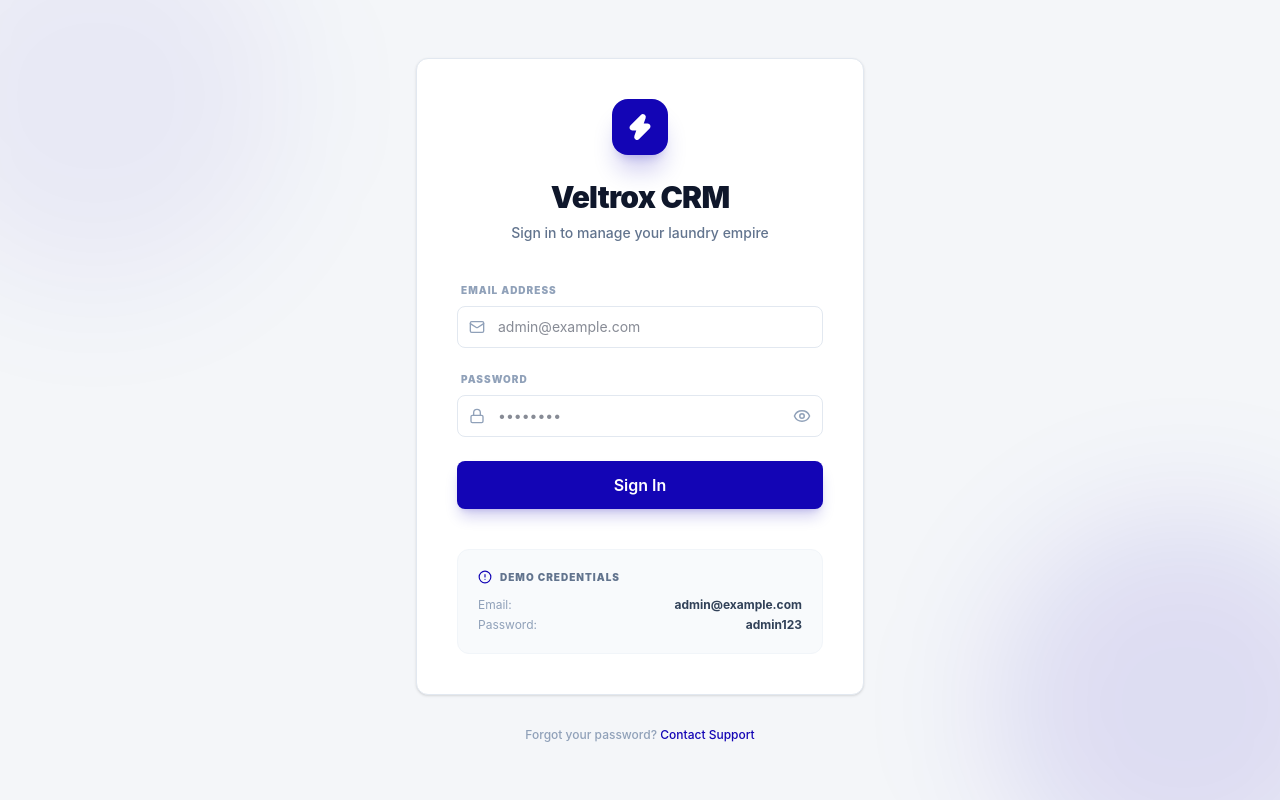
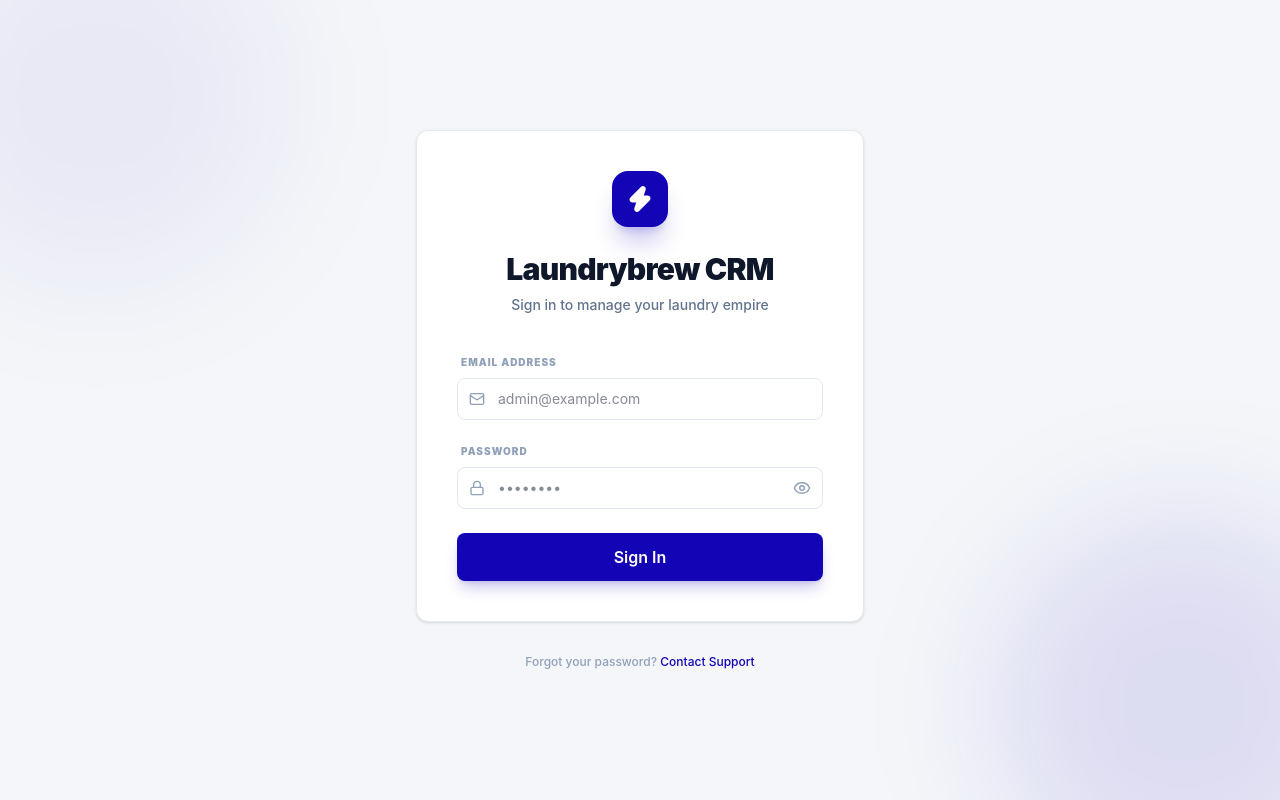
Before and after one commit to vipin760/laundry-admin, a React (Vite) app: page /login in a window 1280 px wide. Built offline with nearby package versions, Linux system fonts and the light colour scheme.

Commit message:
remove admin creds

```diff
--- a/src/pages/LoginPage.tsx
+++ b/src/pages/LoginPage.tsx
@@ -61,7 +61,7 @@
             <div className="inline-flex items-center justify-center w-14 h-14 bg-brand rounded-2xl mb-6 shadow-xl shadow-brand/20">
               <Zap className="text-white w-7 h-7 fill-current" />
             </div>
-            <h1 className="text-3xl font-black text-slate-900 dark:text-white tracking-tight">Veltrox CRM</h1>
+            <h1 className="text-3xl font-black text-slate-900 dark:text-white tracking-tight">Laundrybrew CRM</h1>
             <p className="text-slate-500 dark:text-slate-400 mt-2 text-sm font-medium">Sign in to manage your laundry empire</p>
           </div>
 
@@ -130,26 +130,6 @@
               {isLoading ? <Loader2 className="w-5 h-5 animate-spin" /> : 'Sign In'}
             </button>
           </form>
-
-          {/* Demo Credentials */}
-          <div className="mt-10 p-5 bg-slate-50 dark:bg-white/[0.02] rounded-xl border border-slate-100 dark:border-white/5">
-            <div className="flex items-center gap-2 mb-3">
-              <AlertCircle size={14} className="text-brand" />
-              <span className="text-[10px] font-black uppercase tracking-widest text-slate-500 dark:text-slate-400">
-                Demo Credentials
-              </span>
-            </div>
-            <div className="space-y-1">
-              <div className="flex justify-between text-xs">
-                <span className="text-slate-400">Email:</span>
-                <span className="font-bold text-slate-700 dark:text-slate-200">admin@example.com</span>
-              </div>
-              <div className="flex justify-between text-xs">
-                <span className="text-slate-400">Password:</span>
-                <span className="font-bold text-slate-700 dark:text-slate-200">admin123</span>
-              </div>
-            </div>
-          </div>
         </div>
 
         {/* Footer Link */}
```
